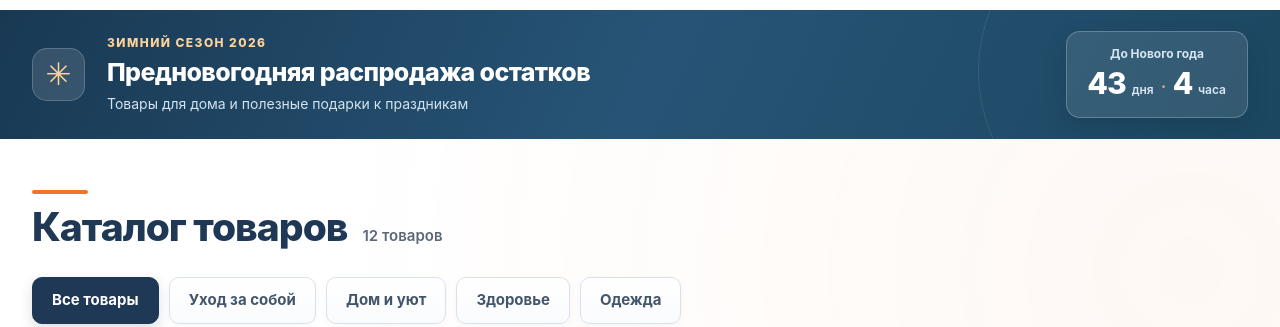
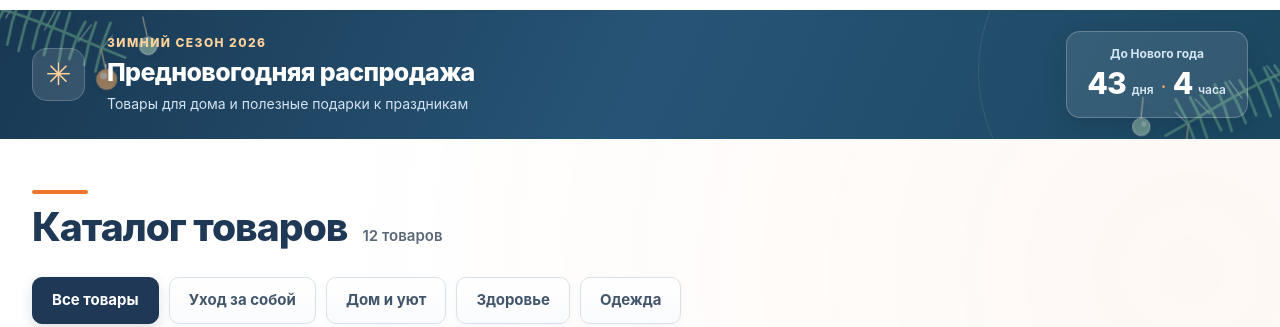
Before and after one commit to aleksby81-afk/Praktium_magazin, a plain HTML site: page preview.html in a window 1280 px wide. Shown: the part 638-965 px from the top of the page. Drawn offline with Linux system fonts and the light colour scheme.

Commit message:
design: subtle New Year evergreen ornaments, remove stock wording and phone contact

```diff
--- a/preview.html
+++ b/preview.html
@@ -575,6 +575,25 @@ dialog{border:1px solid #d4e0ec;box-shadow:0 30px 90px rgba(12,33,52,.40)}
  .rev-viewport{mask-image:none;-webkit-mask-image:none}
 }
 
+
+/* PRAKTIUM HOLIDAY ACCENTS 2026-11-18: two discreet evergreen sprigs with hanging ornaments. */
+.ny-sale{isolation:isolate}
+.ny-decoration{position:absolute;pointer-events:none;z-index:0;width:240px;height:130px;opacity:.58;filter:drop-shadow(0 2px 4px rgba(0,0,0,.1))}
+.ny-decoration-left{left:-45px;top:-28px;transform:rotate(-5deg)}
+.ny-decoration-right{right:-54px;bottom:-45px;transform:scaleX(-1) rotate(2deg)}
+.ny-row{z-index:1}
+.ny-symbol{position:relative}
+.gm-list li:nth-child(1) .gm-item{border-color:#efb38a;background:linear-gradient(145deg,#fff,#fff0e5)}
+.gm-list li:nth-child(2) .gm-item{border-color:#94cce5;background:linear-gradient(145deg,#fff,#e7f6ff)}
+@media(max-width:900px){
+ .ny-decoration-left{left:-90px;top:-28px;opacity:.36}
+ .ny-decoration-right{right:-96px;bottom:-39px;opacity:.30}
+}
+@media(max-width:650px){
+ .ny-decoration{width:185px;height:100px}
+ .ny-decoration-left{left:-80px;top:-22px;opacity:.32}
+ .ny-decoration-right{right:-94px;bottom:-45px;opacity:.25}
+}
 </style>
 </head>
 <body data-preview>
@@ -588,9 +607,29 @@ dialog{border:1px solid #d4e0ec;box-shadow:0 30px 90px rgba(12,33,52,.40)}
 <span class="hero-spark hs3"><svg viewBox="0 0 24 24" fill="none" stroke="#FDEEE3" stroke-width="4" stroke-linecap="round" stroke-linejoin="round"><path d="M12 3l2 7 7 2-7 2-2 7-2-7-7-2 7-2z"/></svg></span><div class="wrap hero-inner"><div class="hero-copy"><div class="eyebrow">Практика и ум</div><h1 id="heroTitle">Всё нужное для дома<br>в <span>одном месте</span></h1><p>Полезные вещи для дома, ухода за собой<br>и повседневного комфорта.</p><a class="button" href="#goods">Выбрать товар <span aria-hidden="true">→</span></a><div class="hero-chips" aria-label="Направления каталога"><span class="hero-chip">Дом и уют</span><span class="hero-chip">Уход за собой</span><span class="hero-chip">Для повседневного комфорта</span></div></div></div></section>
 <div class="deco-tear" aria-hidden="true"></div>
 <section class="ny-sale" id="newYearCountdown" aria-label="Предновогодняя распродажа">
+<svg class="ny-decoration ny-decoration-left" viewBox="0 0 250 135" fill="none" xmlns="http://www.w3.org/2000/svg" aria-hidden="true" focusable="false">
+    <g stroke="#63A084" stroke-width="2.8" stroke-linecap="round"><path d="M-7 11C51 11 97 43 176 83"/><path d="M10 17.0l9 -17M10 17.0l-7 20"/><path d="M23 21.7l11 -20M23 21.7l-9 23"/><path d="M36 26.4l9 -23M36 26.4l-7 26"/><path d="M49 31.1l11 -17M49 31.1l-9 20"/><path d="M62 35.8l9 -20M62 35.8l-7 23"/><path d="M75 40.5l11 -23M75 40.5l-9 26"/><path d="M88 45.2l9 -17M88 45.2l-7 20"/><path d="M101 49.9l11 -20M101 49.9l-9 23"/><path d="M114 54.6l9 -23M114 54.6l-7 26"/><path d="M127 59.3l11 -17M127 59.3l-9 20"/><path d="M140 64.0l9 -20M140 64.0l-7 23"/><path d="M153 68.7l11 -23M153 68.7l-9 26"/></g>
+    <g stroke="#94BAA5" stroke-width="1.25" stroke-linecap="round"><path d="M18 21l14 -12M56 31l12 -17M95 47l13 -19M129 62l15 -16M151 73l14 -14"/></g>
+    <path d="M152 72L155 95" stroke="#D7BB82" stroke-width="1.4"/>
+    <circle cx="155" cy="104" r="11" fill="#ECA45F"/><circle cx="152" cy="100" r="3.5" fill="#FFF3DD" opacity=".72"/>
+    <path d="M155 92v-4" stroke="#FFF3DD" stroke-width="1.7"/>
+    <path d="M198 42L201 64" stroke="#E3C8A1" stroke-width="1.25"/>
+    <circle cx="201" cy="73" r="9" fill="#9DC3A9" stroke="#DCEBDA" stroke-width="1.1"/>
+    <circle cx="198" cy="70" r="2.7" fill="#FFFFFF" opacity=".65"/>
+  </svg>
+<svg class="ny-decoration ny-decoration-right" viewBox="0 0 250 135" fill="none" xmlns="http://www.w3.org/2000/svg" aria-hidden="true" focusable="false">
+    <g stroke="#63A084" stroke-width="2.8" stroke-linecap="round"><path d="M-7 11C51 11 97 43 176 83"/><path d="M10 17.0l9 -17M10 17.0l-7 20"/><path d="M23 21.7l11 -20M23 21.7l-9 23"/><path d="M36 26.4l9 -23M36 26.4l-7 26"/><path d="M49 31.1l11 -17M49 31.1l-9 20"/><path d="M62 35.8l9 -20M62 35.8l-7 23"/><path d="M75 40.5l11 -23M75 40.5l-9 26"/><path d="M88 45.2l9 -17M88 45.2l-7 20"/><path d="M101 49.9l11 -20M101 49.9l-9 23"/><path d="M114 54.6l9 -23M114 54.6l-7 26"/><path d="M127 59.3l11 -17M127 59.3l-9 20"/><path d="M140 64.0l9 -20M140 64.0l-7 23"/><path d="M153 68.7l11 -23M153 68.7l-9 26"/></g>
+    <g stroke="#94BAA5" stroke-width="1.25" stroke-linecap="round"><path d="M18 21l14 -12M56 31l12 -17M95 47l13 -19M129 62l15 -16M151 73l14 -14"/></g>
+    <path d="M152 72L155 95" stroke="#D7BB82" stroke-width="1.4"/>
+    <circle cx="155" cy="104" r="11" fill="#ECA45F"/><circle cx="152" cy="100" r="3.5" fill="#FFF3DD" opacity=".72"/>
+    <path d="M155 92v-4" stroke="#FFF3DD" stroke-width="1.7"/>
+    <path d="M198 42L201 64" stroke="#E3C8A1" stroke-width="1.25"/>
+    <circle cx="201" cy="73" r="9" fill="#9DC3A9" stroke="#DCEBDA" stroke-width="1.1"/>
+    <circle cx="198" cy="70" r="2.7" fill="#FFFFFF" opacity=".65"/>
+  </svg>
 <div class="wrap ny-row">
  <div class="ny-symbol" aria-hidden="true">✳</div>
- <div class="ny-message"><div class="ny-tag">Зимний сезон 2026</div><h2>Предновогодняя распродажа остатков</h2><p>Товары для дома и полезные подарки к праздникам</p></div>
+ <div class="ny-message"><div class="ny-tag">Зимний сезон 2026</div><h2>Предновогодняя распродажа</h2><p>Товары для дома и полезные подарки к праздникам</p></div>
  <div class="ny-timer" aria-label="Время до Нового года">
   <span class="ny-label">До Нового года</span>
   <div class="ny-digits"><span class="ny-value" id="nyDays">—</span><span class="ny-unit" id="nyDaysUnit">дней</span><span class="ny-separator" aria-hidden="true">·</span><span class="ny-value" id="nyHours">—</span><span class="ny-unit" id="nyHoursUnit">часов</span></div>
@@ -662,13 +701,7 @@ dialog{border:1px solid #d4e0ec;box-shadow:0 30px 90px rgba(12,33,52,.40)}
 </main>
 <section class="contacts" id="contacts" aria-labelledby="contactsTitle"><div class="wrap"><div class="contacts-heading"><div class="eyebrow">Связь</div><h2 id="contactsTitle">Контакты и поддержка</h2><p>Вопросы о товарах, заказах и доставке — выберите удобный способ связи.</p></div><div class="gm-wrap">
       <ul class="gm-list">
-        <li>
-          <button class="gm-item" type="button" data-contact="phone" aria-pressed="false" style="--g1:#1E3856;--g2:#54B05C" aria-label="Позвонить">
-            <span class="gm-bg"></span><span class="gm-glow"></span>
-            <span class="gm-icon"><svg viewBox="0 0 24 24" fill="none" stroke="currentColor" stroke-width="1.8"><path d="M22 16.9v3a2 2 0 01-2.2 2 19.8 19.8 0 01-8.6-3.1 19.5 19.5 0 01-6-6A19.8 19.8 0 012.1 4.2 2 2 0 014.1 2h3a2 2 0 012 1.7c.1 1 .3 1.9.6 2.8a2 2 0 01-.5 2.1L8.1 9.9a16 16 0 006 6l1.3-1.1a2 2 0 012.1-.5c.9.3 1.8.5 2.8.6a2 2 0 011.7 2z" stroke-linejoin="round"/></svg></span>
-            <span class="gm-title">Позвонить</span>
-          </button>
-        </li>
+
         <li>
           <button class="gm-item" type="button" data-contact="email" aria-pressed="false" style="--g1:#F1752D;--g2:#1E3856" aria-label="Написать на почту">
             <span class="gm-bg"></span><span class="gm-glow"></span>
```
